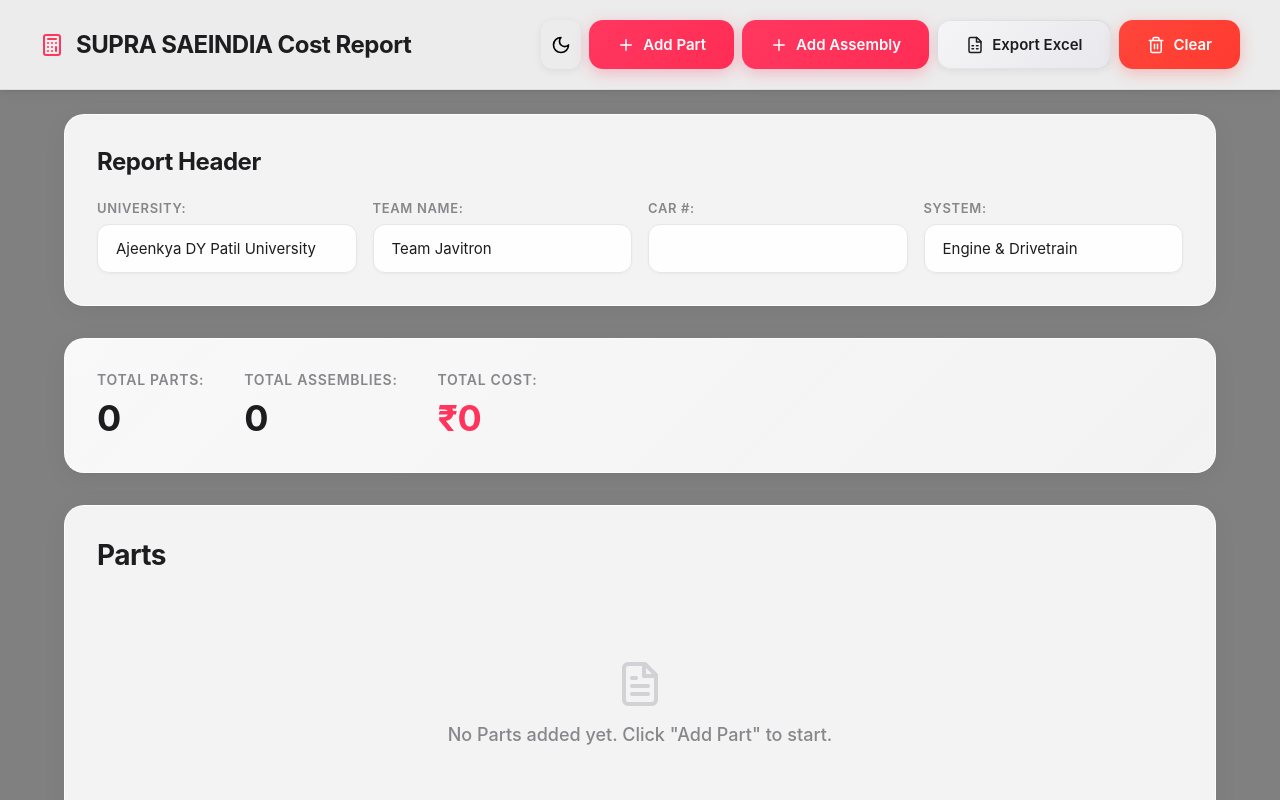
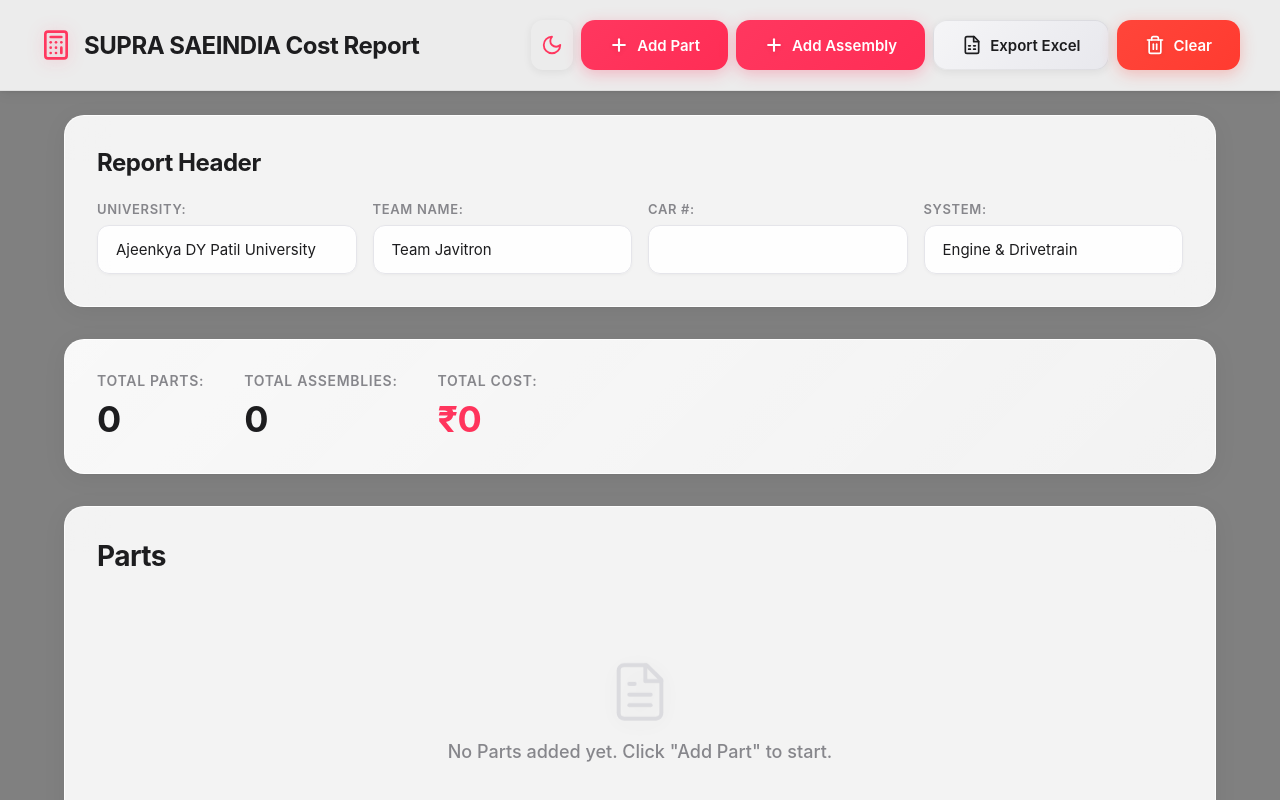
Before and after one commit to not-brajesh/Cost-Report-App-, a React (Vite) app: page / in a window 1280 px wide. Shown: the top 800 px of the page. Built offline with nearby package versions, Linux system fonts and the light colour scheme.

Commit message:
Enhance icons with professional styling, animations, and effects

```diff
--- a/src/App.css
+++ b/src/App.css
@@ -254,6 +254,121 @@
 
 .logo-icon {
   color: #ff375f;
+  filter: drop-shadow(0 2px 8px rgba(255, 55, 95, 0.3));
+  transition: all 0.3s cubic-bezier(0.4, 0, 0.2, 1);
+}
+
+.logo:hover .logo-icon {
+  transform: rotate(-5deg) scale(1.05);
+  filter: drop-shadow(0 4px 12px rgba(255, 55, 95, 0.4));
+}
+
+/* Professional Icon Styles */
+.icon-white {
+  color: #ffffff;
+  filter: drop-shadow(0 1px 2px rgba(0, 0, 0, 0.1));
+}
+
+.icon-accent {
+  color: #ff375f;
+  transition: all 0.3s cubic-bezier(0.4, 0, 0.2, 1);
+}
+
+.btn-icon:hover .icon-accent {
+  color: #ff2d55;
+  transform: rotate(15deg) scale(1.1);
+  filter: drop-shadow(0 2px 8px rgba(255, 55, 95, 0.3));
+}
+
+.icon-secondary {
+  color: #1d1d1f;
+  transition: all 0.2s ease;
+}
+
+.btn-secondary:hover .icon-secondary {
+  color: #ff375f;
+  transform: translateX(-1px);
+}
+
+.icon-danger {
+  color: #ff453a;
+  transition: all 0.2s ease;
+}
+
+.btn-remove:hover .icon-danger,
+.btn-icon:hover .icon-danger {
+  color: #ff3b30;
+  transform: scale(1.1);
+  filter: drop-shadow(0 2px 6px rgba(255, 69, 58, 0.3));
+}
+
+.icon-empty {
+  color: #d1d1d6;
+  opacity: 0.7;
+  filter: drop-shadow(0 4px 12px rgba(0, 0, 0, 0.08));
+  animation: float 3s ease-in-out infinite;
+}
+
+@keyframes float {
+  0%, 100% {
+    transform: translateY(0px);
+  }
+  50% {
+    transform: translateY(-8px);
+  }
+}
+
+/* Button icon animations */
+.btn-primary .icon-white,
+.btn-sm .icon-white {
+  transition: all 0.2s ease;
+}
+
+.btn-primary:hover .icon-white,
+.btn-sm:hover .icon-white {
+  transform: rotate(90deg) scale(1.1);
+}
+
+.btn-danger:hover .icon-white {
+  animation: shake 0.5s ease-in-out;
+}
+
+@keyframes shake {
+  0%, 100% { transform: translateX(0); }
+  25% { transform: translateX(-2px) rotate(-5deg); }
+  75% { transform: translateX(2px) rotate(5deg); }
+}
+
+/* Searchable Select Icons */
+.search-icon {
+  color: #86868b;
+  transition: all 0.2s ease;
+}
+
+.select-trigger:hover .search-icon {
+  color: #ff375f;
+}
+
+.search-input-icon {
+  color: #86868b;
+}
+
+/* Dark mode icon adjustments */
+.app.dark-mode .icon-secondary {
+  color: #f5f5f7;
+}
+
+.app.dark-mode .btn-secondary:hover .icon-secondary {
+  color: #ff375f;
+}
+
+.app.dark-mode .icon-empty {
+  color: #48484a;
+  opacity: 0.5;
+}
+
+.app.dark-mode .search-icon {
+  color: #98989d;
 }
 
 .logo h1 {
--- a/src/App.jsx
+++ b/src/App.jsx
@@ -761,7 +761,7 @@
       <header className="app-header">
         <div className="header-content">
           <div className="logo">
-            <Calculator className="logo-icon" />
+            <Calculator className="logo-icon" size={32} strokeWidth={2} />
             <h1>SUPRA SAEINDIA Cost Report</h1>
           </div>
           <div className="header-actions">
@@ -770,22 +770,22 @@
               className="btn btn-icon"
               title={darkMode ? "Switch to Light Mode" : "Switch to Dark Mode"}
             >
-              {darkMode ? <Sun size={20} /> : <Moon size={20} />}
+              {darkMode ? <Sun size={22} strokeWidth={2} className="icon-accent" /> : <Moon size={22} strokeWidth={2} className="icon-accent" />}
             </button>
             <button onClick={addPart} className="btn btn-primary">
-              <Plus size={18} />
+              <Plus size={20} strokeWidth={2.5} className="icon-white" />
               Add Part
             </button>
             <button onClick={addAssembly} className="btn btn-primary">
-              <Plus size={18} />
+              <Plus size={20} strokeWidth={2.5} className="icon-white" />
               Add Assembly
             </button>
             <button onClick={exportData} className="btn btn-secondary">
-              <FileSpreadsheet size={18} />
+              <FileSpreadsheet size={20} strokeWidth={2} className="icon-secondary" />
               Export Excel
             </button>
             <button onClick={clearAll} className="btn btn-danger">
-              <Trash2 size={18} />
+              <Trash2 size={20} strokeWidth={2} className="icon-white" />
               Clear
             </button>
           </div>
@@ -855,7 +855,7 @@
             <h2>Parts</h2>
             {parts.length === 0 ? (
               <div className="empty-state">
-                <FileText size={48} />
+                <FileText size={64} strokeWidth={1.5} className="icon-empty" />
                 <p>No Parts added yet. Click "Add Part" to start.</p>
               </div>
             ) : (
@@ -869,7 +869,7 @@
                         className="btn-icon btn-remove"
                         title="Remove Part"
                       >
-                        <Trash2 size={16} />
+                        <Trash2 size={18} strokeWidth={2} className="icon-danger" />
                       </button>
                     </div>
                     <div className="part-header-form">
@@ -903,7 +903,7 @@
                       </div>
                     </div>
                     <button onClick={() => addItemToPart(part.id)} className="btn btn-sm btn-primary">
-                      <Plus size={16} />
+                      <Plus size={18} strokeWidth={2.5} className="icon-white" />
                       Add Item
                     </button>
                   </div>
@@ -917,7 +917,7 @@
                           className="btn-icon btn-remove"
                           title="Remove item"
                         >
-                          <Trash2 size={16} />
+                          <Trash2 size={18} strokeWidth={2} className="icon-danger" />
                         </button>
                       </div>
                       <div className="item-section">
@@ -1172,7 +1172,7 @@
             <h2>Assemblies</h2>
             {assemblies.length === 0 ? (
               <div className="empty-state">
-                <FileText size={48} />
+                <FileText size={64} strokeWidth={1.5} className="icon-empty" />
                 <p>No Assemblies added yet. Click "Add Assembly" to start.</p>
               </div>
             ) : (
@@ -1186,7 +1186,7 @@
                         className="btn-icon btn-remove"
                         title="Remove Assembly"
                       >
-                        <Trash2 size={16} />
+                        <Trash2 size={18} strokeWidth={2} className="icon-danger" />
                       </button>
                     </div>
                     <div className="assembly-header-form">
@@ -1220,7 +1220,7 @@
                       </div>
                     </div>
                     <button onClick={() => addItemToAssembly(assembly.id)} className="btn btn-sm btn-primary">
-                      <Plus size={16} />
+                      <Plus size={18} strokeWidth={2.5} className="icon-white" />
                       Add Item
                     </button>
                   </div>
@@ -1234,7 +1234,7 @@
                           className="btn-icon btn-remove"
                           title="Remove item"
                         >
-                          <Trash2 size={16} />
+                          <Trash2 size={18} strokeWidth={2} className="icon-danger" />
                         </button>
                       </div>
                       <div className="item-section">
```
